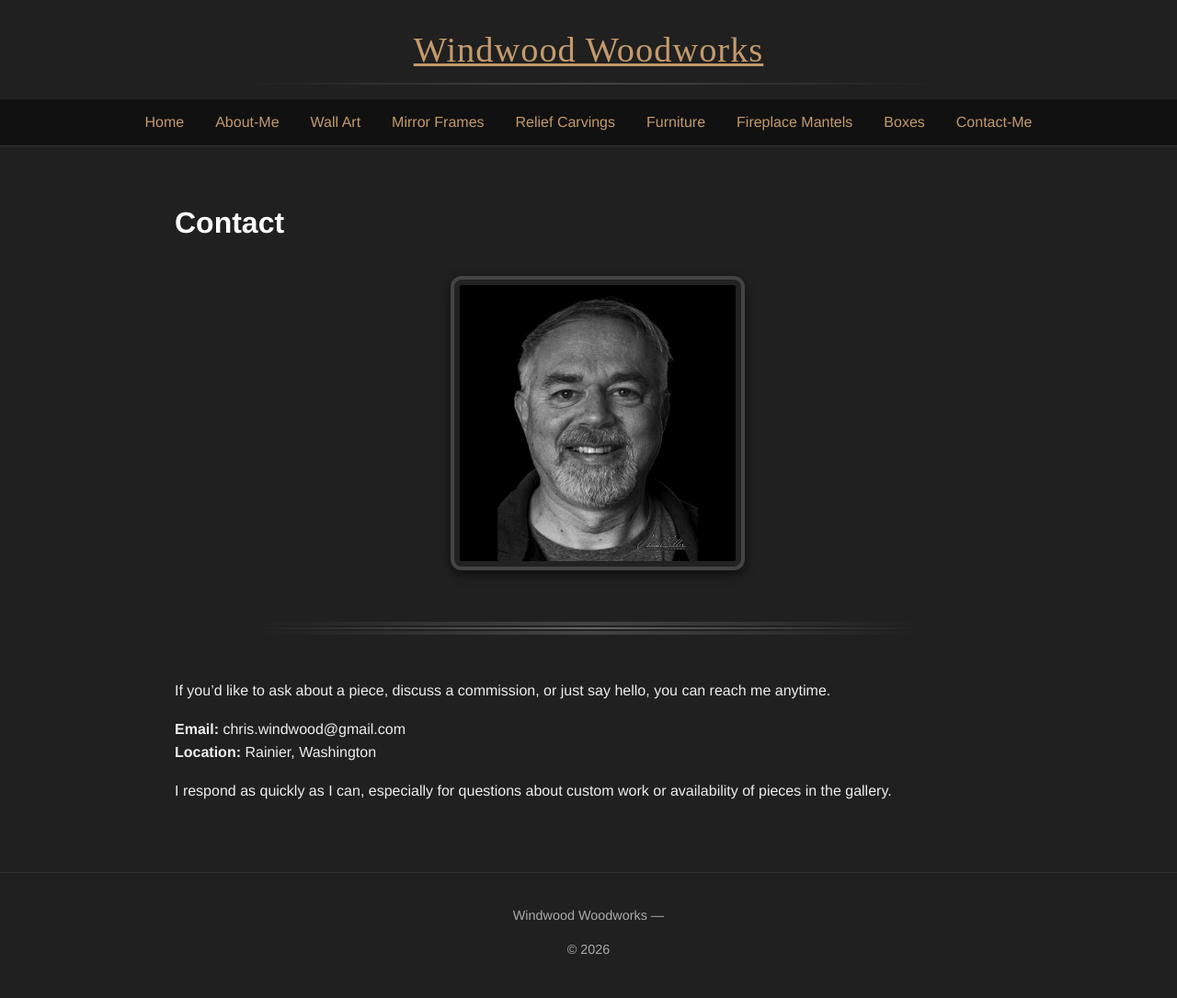
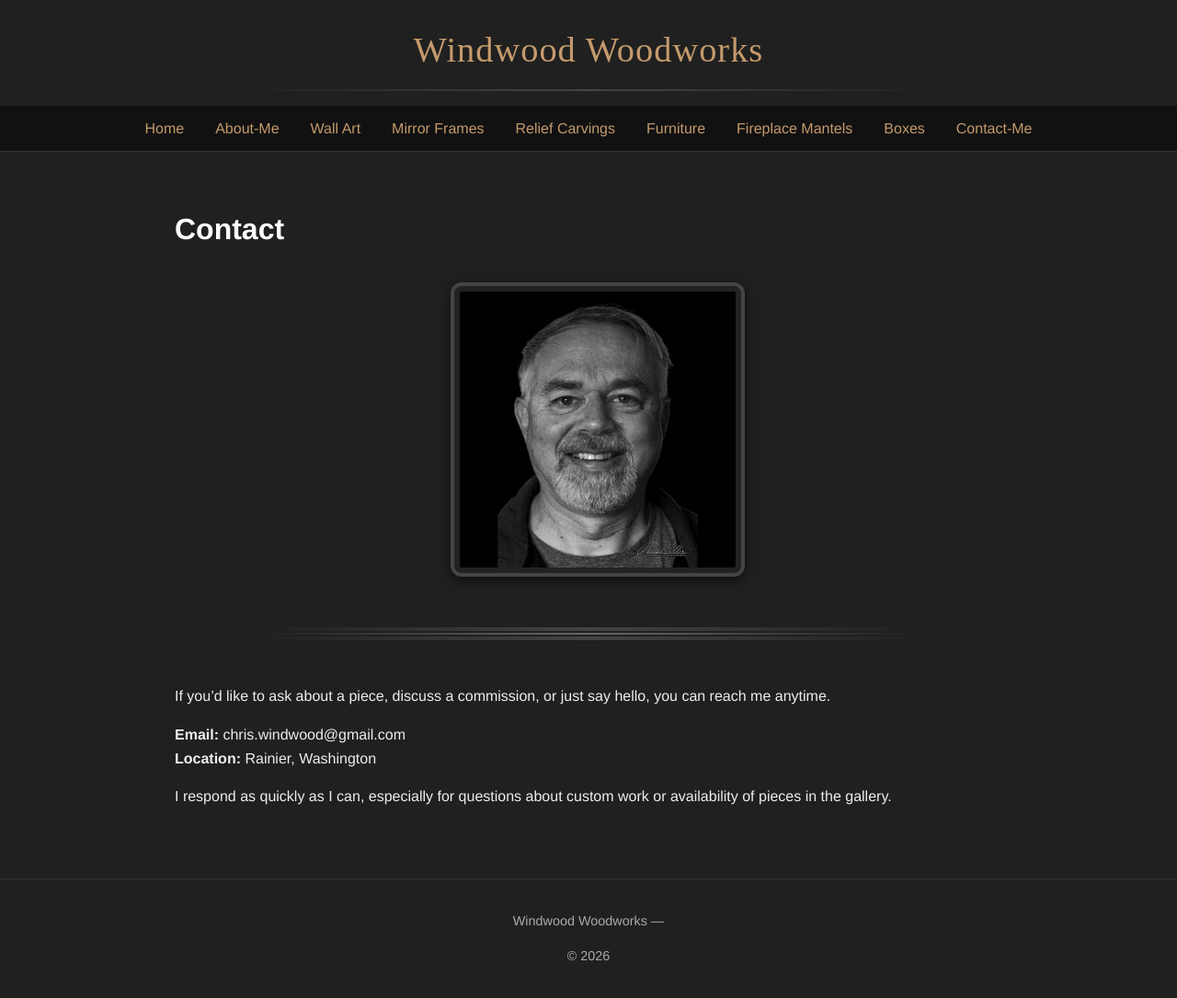
Before and after one commit to Windwood-Woodworking/windwood-woodworking.github.io, a Jekyll site: the page built from contact-me.html, in a window 1280 px wide. Shown: the whole page at 92% size. Built offline with Jekyll 4.4.1, drawn with Linux system fonts in a browser that asks for light colours.

Commit message:
Update style.css

```diff
--- a/assets/css/style.css
+++ b/assets/css/style.css
@@ -9,9 +9,14 @@
 
 .site-title {
   font-family: 'Bilbo Swash Caps', cursive;
-  font-size: 2.4rem;
-  letter-spacing: 1px;
   color: #c49a6c;
+  text-decoration: none;
+  font-size: 3rem;        /* adjust to match Google preview */
+  font-weight: 400;       /* Bilbo Swash Caps is designed as 400 */
+  letter-spacing: 0;      /* scripts look wrong with spacing */
+  text-shadow: none;      /* remove shadow for clean script look */
+  display: inline-block;
+  padding-bottom: 0.4rem;
 }
 
 
```
